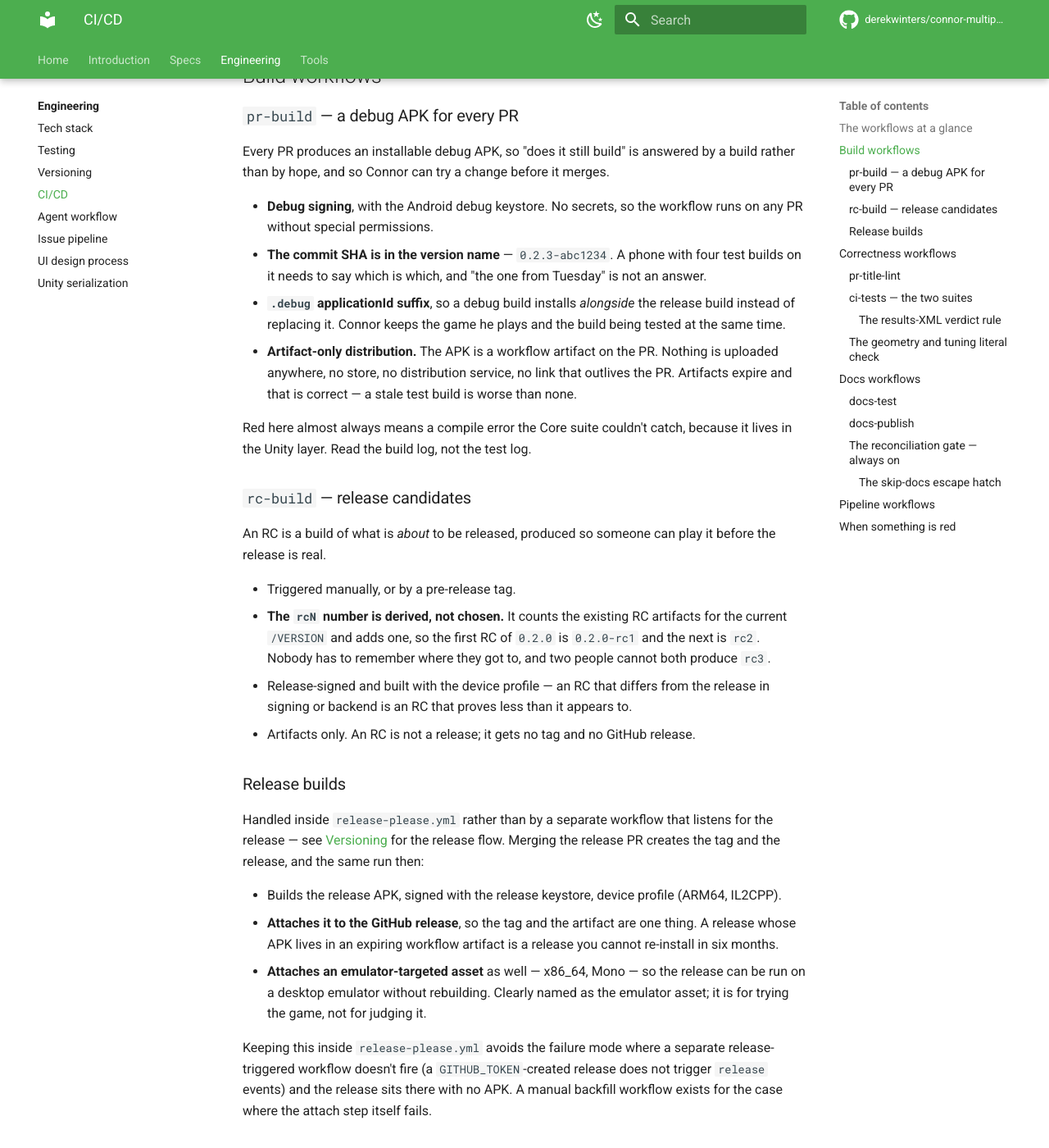
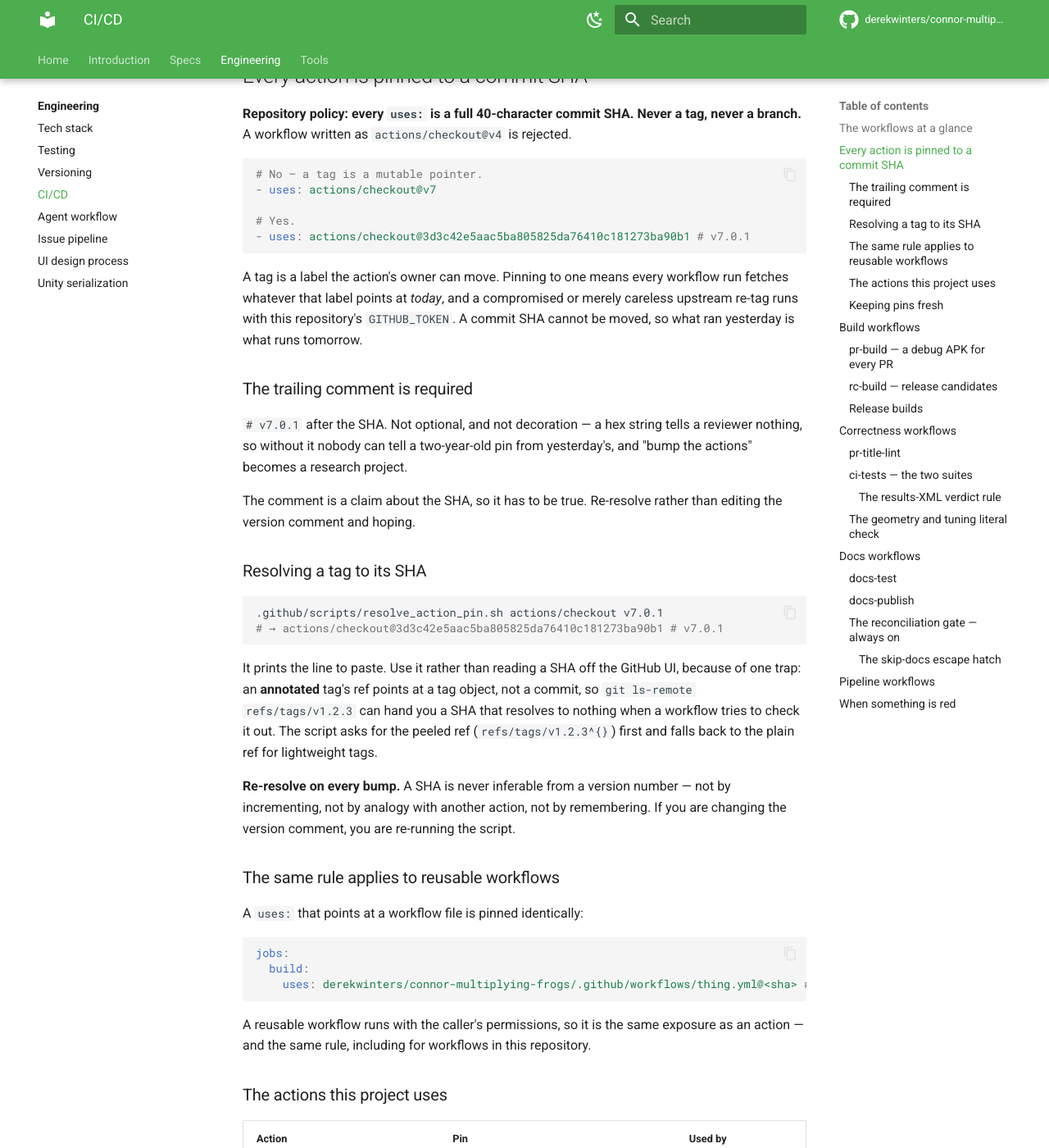
Before and after one commit to derekwinters/connor-multiplying-frogs, an MkDocs documentation site: the page built from docs/engineering/ci-cd.md, in a window 1280 px wide and 1400 px high, scrolled down 951 px. Shown: the whole window at 82% size. Built offline with MkDocs 1.6.1 and Material for MkDocs 9.7.7, drawn with Linux system fonts in a browser that asks for light colours; comment, search, counter and statistics services are not loaded; the version menu is left out; some of the changed text lies outside the part shown.

Commit message:
docs(ci): adopt and document the SHA-pinning convention for GitHub Actions
Repository policy requires every uses: to be a full 40-character commit SHA,
so the rule needs recording before eight workflow issues each decide it for
themselves.

Documents the rule and the reason — a tag is a label the action's owner can
move, so pinning to one runs whatever it points at today with this repo's
GITHUB_TOKEN — plus the required trailing version comment, which is what stops
a wall of hex from being unreviewable.

Adds resolve_action_pin.sh, because reading a SHA off a tag has a trap: an
annotated tag's ref points at a tag object rather than a commit, so the obvious
git ls-remote gives a SHA that resolves to nothing. The script asks for the
peeled ref first and falls back for lightweight tags. Every pin in the table
was produced by it.

Also records that reusable workflows are pinned the same way and for the same
reason, that adding an action not on the list is a decision rather than a
detail, and how Dependabot keeps pins from rotting — the failure mode this
convention trades into.

Actions-policy confirmation for the three non-actions/* publishers needs repo
admin, which the agent proxy blocks; opened as #110.

Closes #84

Co-Authored-By: Claude Opus 5 <noreply@anthropic.com>
Claude-Session: https://claude.ai/code/session_01Nytj7GkfPuWnCs1pajjgrL

````diff
--- a/docs/engineering/ci-cd.md
+++ b/docs/engineering/ci-cd.md
@@ -18,6 +18,103 @@ be blocking; if you can, the fix is to satisfy it, not to route around it.
 | `release-please` | push to `main` | no | the version, changelog, tag, release, and release APK |
 | `labels-sync` | push to `main` touching `labels.yml` | no | the label taxonomy matches the file |
 | `pipeline-*` | schedule, issue comments | no | the issue pipeline itself |
+
+## Every action is pinned to a commit SHA
+
+**Repository policy: every `uses:` is a full 40-character commit SHA. Never a
+tag, never a branch.** A workflow written as `actions/checkout@v4` is rejected.
+
+```yaml
+# No — a tag is a mutable pointer.
+- uses: actions/checkout@v7
+
+# Yes.
+- uses: actions/checkout@3d3c42e5aac5ba805825da76410c181273ba90b1 # v7.0.1
+```
+
+A tag is a label the action's owner can move. Pinning to one means every
+workflow run fetches whatever that label points at *today*, and a compromised or
+merely careless upstream re-tag runs with this repository's `GITHUB_TOKEN`. A
+commit SHA cannot be moved, so what ran yesterday is what runs tomorrow.
+
+### The trailing comment is required
+
+`# v7.0.1` after the SHA. Not optional, and not decoration — a hex string tells
+a reviewer nothing, so without it nobody can tell a two-year-old pin from
+yesterday's, and "bump the actions" becomes a research project.
+
+The comment is a claim about the SHA, so it has to be true. Re-resolve rather
+than editing the version comment and hoping.
+
+### Resolving a tag to its SHA
+
+```bash
+.github/scripts/resolve_action_pin.sh actions/checkout v7.0.1
+# → actions/checkout@3d3c42e5aac5ba805825da76410c181273ba90b1 # v7.0.1
+```
+
+It prints the line to paste. Use it rather than reading a SHA off the GitHub UI,
+because of one trap: an **annotated** tag's ref points at a tag object, not a
+commit, so `git ls-remote refs/tags/v1.2.3` can hand you a SHA that resolves to
+nothing when a workflow tries to check it out. The script asks for the peeled
+ref (`refs/tags/v1.2.3^{}`) first and falls back to the plain ref for
+lightweight tags.
+
+**Re-resolve on every bump.** A SHA is never inferable from a version number —
+not by incrementing, not by analogy with another action, not by remembering. If
+you are changing the version comment, you are re-running the script.
+
+### The same rule applies to reusable workflows
+
+A `uses:` that points at a workflow file is pinned identically:
+
+```yaml
+jobs:
+  build:
+    uses: derekwinters/connor-multiplying-frogs/.github/workflows/thing.yml@<sha> # v1.0.0
+```
+
+A reusable workflow runs with the caller's permissions, so it is the same
+exposure as an action — and the same rule, including for workflows in this
+repository.
+
+### The actions this project uses
+
+| Action | Pin | Used by |
+| --- | --- | --- |
+| `actions/checkout` | `3d3c42e5aac5ba805825da76410c181273ba90b1` | everything |
+| `actions/setup-python` | `5fda3b95a4ea91299a34e894583c3862153e4b97` | docs, pipeline, scripts |
+| `actions/setup-dotnet` | `a98b56852c35b8e3190ac28c8c2271da59106c68` | the Core suite |
+| `actions/upload-artifact` | `043fb46d1a93c77aae656e7c1c64a875d1fc6a0a` | APKs, test results |
+| `actions/download-artifact` | `3e5f45b2cfb9172054b4087a40e8e0b5a5461e7c` | the release attach step |
+| `googleapis/release-please-action` | `45996ed1f6d02564a971a2fa1b5860e934307cf7` | `release-please` |
+| `game-ci/unity-builder` | `d829bfc901f2347c8fe18898f06712b66916ef42` | APK builds |
+| `game-ci/unity-test-runner` | `0ff419b913a3630032cbe0de48a0099b5a9f0ed9` | the EditMode suite |
+| `actions/configure-pages` | `45bfe0192ca1faeb007ade9deae92b16b8254a0d` | `docs-publish` |
+| `actions/upload-pages-artifact` | `fc324d3547104276b827a68afc52ff2a11cc49c9` | `docs-publish` |
+| `actions/deploy-pages` | `cd2ce8fcbc39b97be8ca5fce6e763baed58fa128` | `docs-publish` |
+
+**Adding an action that isn't on this list is a decision, not a detail.** Every
+one is third-party code running with a token; the bar is "there is no reasonable
+way to do this with `run:` and the GitHub CLI". Several things that would
+normally be an action — creating a release, uploading an asset, posting a
+comment — are `gh` calls here for exactly that reason.
+
+If a new action is genuinely needed: check it is permitted by the repository's
+Actions policy (a denied action fails the run with a policy message, which is at
+least a loud failure), pin it, add it to this table, and say why in the PR.
+
+### Keeping pins fresh
+
+A pin that never moves is a pin that misses security fixes — the failure mode
+this convention trades *into*. Dependabot watches `github-actions` and opens a
+PR per action when a new version appears, updating the SHA **and** the trailing
+comment together.
+
+That is the intended way pins move. Treat those PRs as real changes — read the
+upstream release notes, don't merge on autopilot — but do not let them sit. A
+year of ignored Dependabot PRs is worse than no pinning at all, because it looks
+deliberate.
 
 ## Build workflows
 
````
Also changed, not shown: 1 other file.
